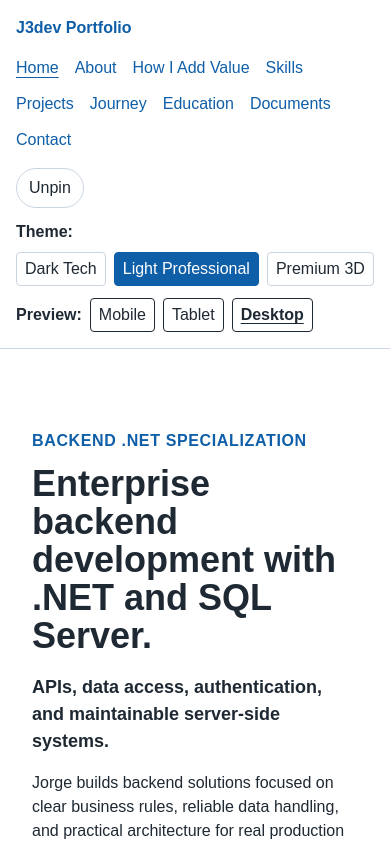
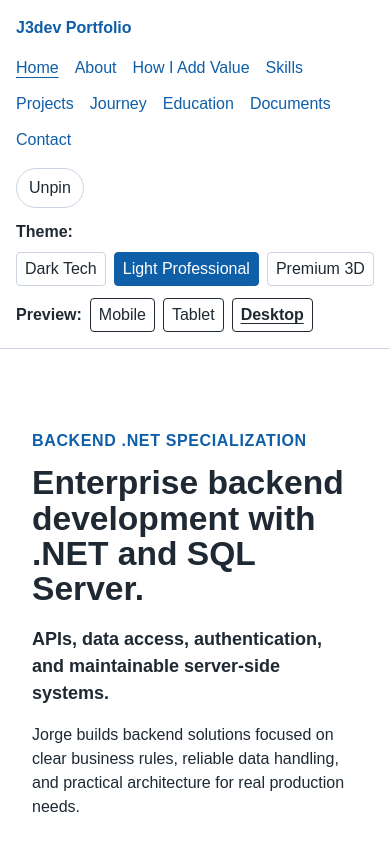
Before and after one commit to jorgejaimes085GH/J3dev-portfolio, an Angular app: page / in a window 390 px wide. Shown: the top 844 px of the page. Built offline with nearby package versions, Linux system fonts and the light colour scheme.

Commit message:
Fix responsive heading typography scale

```diff
--- a/src/styles.scss
+++ b/src/styles.scss
@@ -60,10 +60,19 @@ a {
    manual viewport previews stay visually consistent even on wide browser windows. */
 html,
 .viewport-preview.viewport-preview--desktop {
-  --portfolio-h1-size: clamp(2.25rem, 6vw, 4.5rem);
-  --portfolio-hero-h1-size: clamp(2.25rem, 6vw, 4.75rem);
-  --portfolio-h2-size: clamp(1.75rem, 4vw, 2.75rem);
+  --portfolio-h1-size: clamp(2rem, 5vw, 3.5rem);
+  --portfolio-hero-h1-size: clamp(2.1rem, 5.5vw, 4rem);
+  --portfolio-h2-size: clamp(1.45rem, 3.5vw, 2.25rem);
   --portfolio-h3-size: clamp(1.15rem, 2.25vw, 1.35rem);
+}
+
+@media (max-width: 900px) {
+  html {
+    --portfolio-h1-size: clamp(2rem, 5vw, 3rem);
+    --portfolio-hero-h1-size: clamp(2rem, 5vw, 3rem);
+    --portfolio-h2-size: clamp(1.45rem, 4vw, 2rem);
+    --portfolio-h3-size: clamp(1.1rem, 3vw, 1.35rem);
+  }
 }
 
 html.viewport-preview--tablet,
@@ -72,6 +81,15 @@ html.viewport-preview--tablet,
   --portfolio-hero-h1-size: clamp(2rem, 5vw, 3rem);
   --portfolio-h2-size: clamp(1.45rem, 4vw, 2rem);
   --portfolio-h3-size: clamp(1.1rem, 3vw, 1.35rem);
+}
+
+@media (max-width: 640px) {
+  html {
+    --portfolio-h1-size: clamp(1.6rem, 5vw, 2rem);
+    --portfolio-hero-h1-size: clamp(1.6rem, 5vw, 2rem);
+    --portfolio-h2-size: clamp(1.25rem, 4vw, 1.55rem);
+    --portfolio-h3-size: clamp(1.05rem, 3.5vw, 1.25rem);
+  }
 }
 
 html.viewport-preview--mobile,
```
